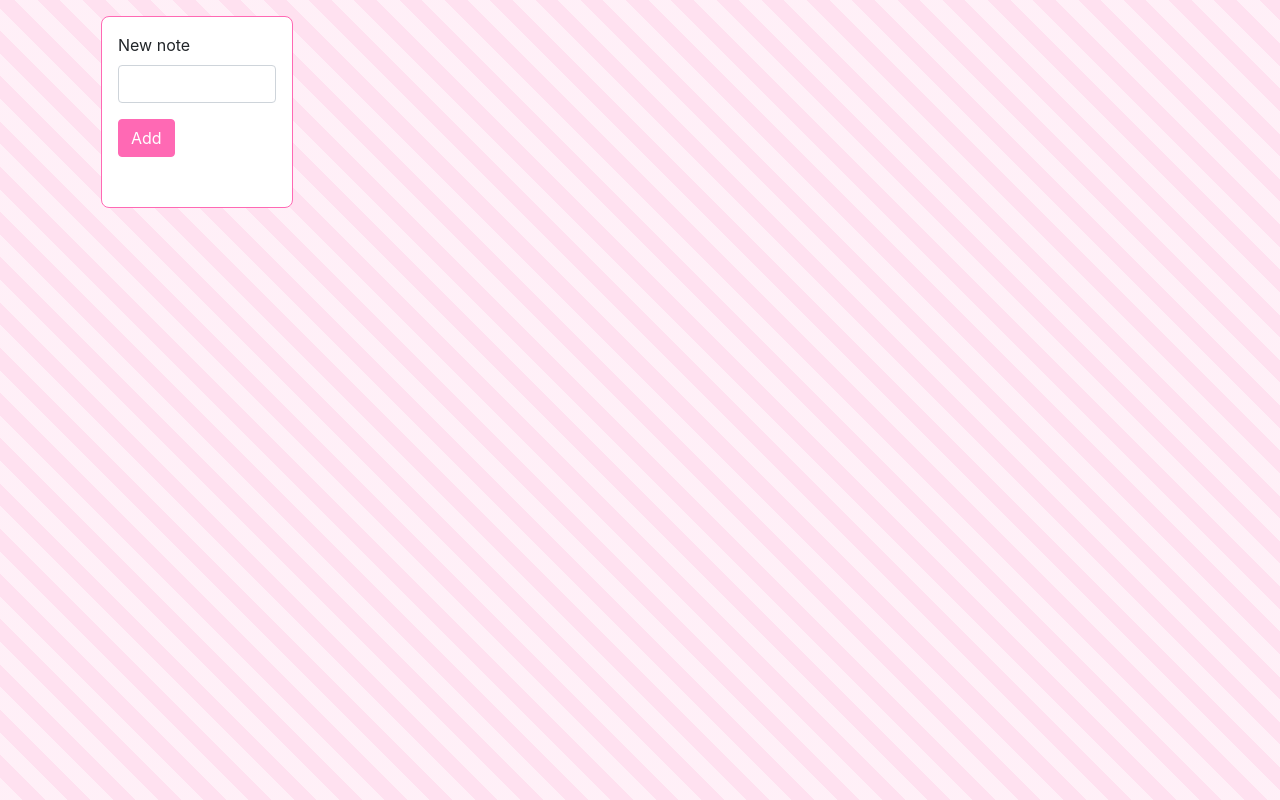
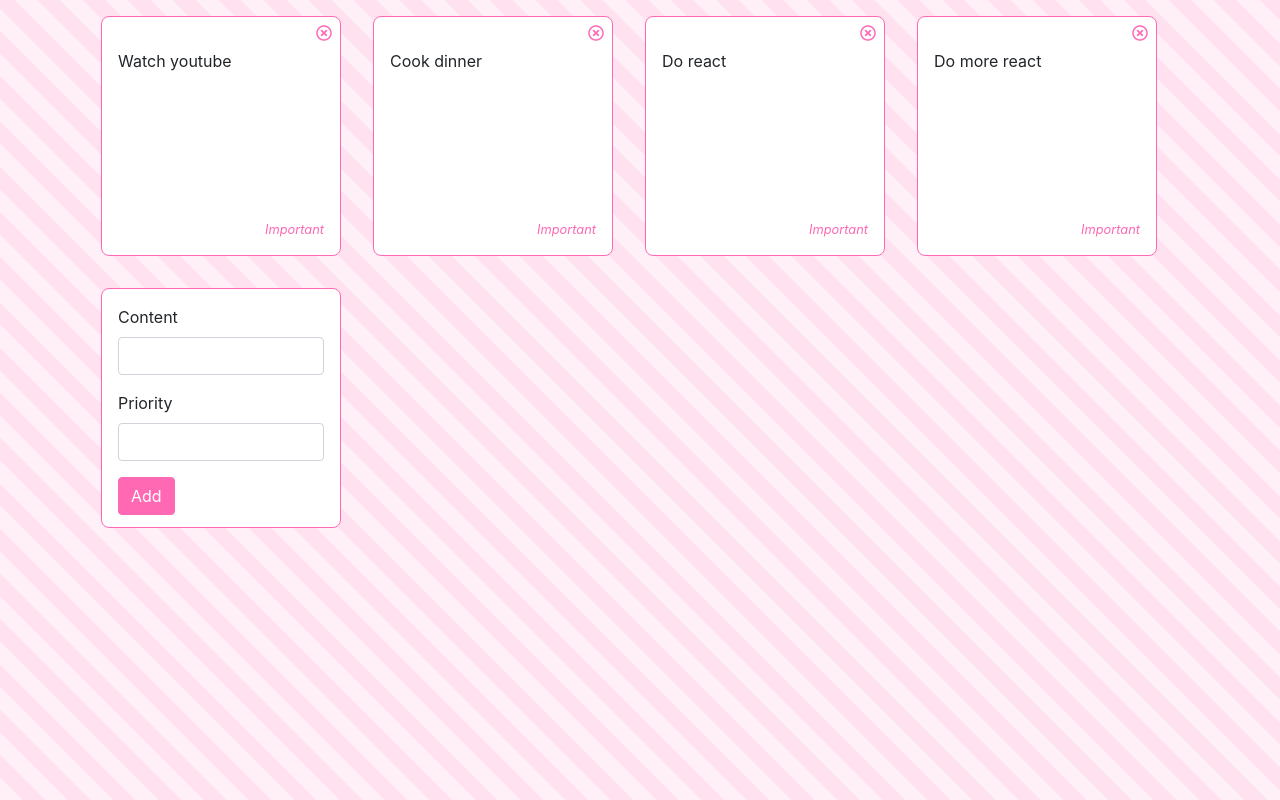
Before and after one commit to lytrung/todo-app, a React (Create React App) app: page / in a window 1280 px wide. Built offline with nearby package versions, Linux system fonts and the light colour scheme.

Commit message:
Edit in place

```diff
--- a/src/App.css
+++ b/src/App.css
@@ -10,24 +10,24 @@ body{
   );
   min-height: 100vh;
 }
-.notes{
+.todos{
   display: flex;
   flex-wrap: wrap;
 }
-.note{
-  flex: 0 0 12em;
+.todo{
+  flex: 0 0 15em;
   border:thin rgb(255,105,180) solid;
   border-radius: 0.5em;
   margin:1em;
   background-color: #fff;
   position: relative;
 }
-.note:after{
+.todo:after{
   content:'';
   display: block;
   padding-top: 100%;
 }
-.note-body{
+.todo-body{
   position: absolute;
   width: 100%;
   height: 100%;
@@ -36,16 +36,36 @@ body{
   padding:1em;
   box-sizing: border-box;
 }
-.note-remove{
+
+.todo-remove{
   color: rgb(255,105,180);
   font-size: 1em;
   position: absolute;
   top:0.5em;
   right:0.5em;
 }
-.btn-primary{
+
+.todo-content{
+  margin-top: 1em;
+}
+
+.todo-priority{
+  text-align: right;
+  font-size: 0.8em;
+  color: rgb(255,105,180);
+  font-style: italic;
+  position: absolute;
+
+  right:1rem;
+  bottom: 1rem;
+
+}
+
+.btn.btn-primary,.btn.btn-primary:hover,.btn.btn-primary:active:focus{
   background-color: rgb(255,105,180);
   border-color:rgb(255,105,180);
+  box-shadow: none !important;
+
 
 }
 .form-control:focus{
--- a/src/App.js
+++ b/src/App.js
@@ -1,79 +1,90 @@
 import React, {Component} from 'react';
 import './App.css';
-import NewNoteForm from './newNoteForm.js';
-import Note from './note.js';
+import NewTodoForm from './newTodoForm.js';
+import Todo from './todo.js';
 
 class App extends Component {
 
   constructor(props){
     super(props);
     this.state = {
-      notes : [
-        // {
-        //   id:1,
-        //   text: 'Watch youtube'
-        // },
-        // {
-        //   id:2,
-        //   text: 'Cook dinner'
-        // },
-        // {
-        //   id:3,
-        //   text: 'Do react'
-        // },
-        // {
-        //   id:4,
-        //   text: 'Do more react'
-        // }
+      todos : [
+        {
+          id:1,
+          content: 'Watch youtube',
+          priority: 'Important'
+        },
+        {
+          id:2,
+          content: 'Cook dinner',
+          priority: 'Important'
+        },
+        {
+          id:3,
+          content: 'Do react',
+          priority: 'Important'
+        },
+        {
+          id:4,
+          content: 'Do more react',
+          priority: 'Important'
+        }
       ],
-      newNoteInput:''
+
     };
   }
 
-  addNote = (note) => {
-    this.state.notes.push(note);
-    this.setState({notes:this.state.notes})
+  addTodo = (data) => {
+    var newTodo = {
+      id: Date.now(),
+      ...data
+    };
+    var todos = this.state.todos;
+
+    this.setState({
+      todos:[newTodo,...todos]
+    })
   }
 
-  removeNote = (noteId) => {
-    var filtered = this.state.notes.filter(function(item) {
-         return item.id !== noteId
+  removeTodo = (id) => {
+    var filteredItems = this.state.todos.filter(function(item) {
+         return item.id !== id
     });
-    this.setState({notes:filtered})
+    this.setState({todos:filteredItems})
   }
 
-  updateNote = (note) => {
-    var notes = this.state.notes;
-    var noteIndex = notes.findIndex(function(item){
-      return item.id == note.id
+  updateTodo = (id,data) => {
+    var todos = this.state.todos;
+    var index = todos.findIndex(function(item){
+      return item.id == id
     });
+    var updatedItem = {...todos[index],...data}
+    todos[index] = updatedItem;
 
-    notes[noteIndex].text = note.text;
-
-    this.setState({notes})
+    this.setState({todos})
   }
 
   render(){
       return (
           <div className="wrap">
             <div className="container">
-              <div className="notes">
+              <div className="todos">
                 {
-                  this.state.notes.map((note) => {
+                  this.state.todos.map((todo) => {
 
-                    var noteProps = {
-                      ...note,
-                      removeNote:this.removeNote,
-                      updateNote:this.updateNote,
-                      key:note.id
+                    var todoProps = {
+                      ...todo,
+                      removeTodo:this.removeTodo,
+                      updateTodo:this.updateTodo,
+                      key:todo.id
                     }
                     return (
-                      <Note {...noteProps}/>
+                      <Todo {...todoProps}/>
                     );
                   })
                 }
 
-                <NewNoteForm addNote={this.addNote} />
+                <NewTodoForm addTodo={this.addTodo}/>
               </div>
             </div>
           </div>
--- a/src/newNoteForm.js
+++ /dev/null
@@ -1,50 +0,0 @@
-import React, {Component} from 'react';
-
-class NewNoteForm extends Component {
-
-  constructor(props){
-    super(props);
-    this.state = {
-      newNoteInput:''
-    };
-  }
-
-  handleNoteInputChange = (e) => {
-    this.setState({
-      newNoteInput:e.target.value
-    })
-  }
-
-  handleAddNoteClick = (e) => {
-
-    e.preventDefault();
-
-    if(this.state.newNoteInput != ''){
-
-      this.props.addNote({
-        id: Date.now(),
-        text:this.state.newNoteInput
-      });
-      this.setState({newNoteInput:''})
-
-    }
-
-  }
-
-  render(){
-      return (
-        <div className="note new-note">
-          <form className="note-body">
-              <div className="form-group">
-                <label htmlFor="note-input">New note</label>
-                <input type="text" className="form-control" id="note-input" value={this.state.newNoteInput} onChange={this.handleNoteInputChange}/>
-              </div>
-              <button type="submit" className="btn btn-primary" id="add-note"  onClick={this.handleAddNoteClick}>Add</button>
-          </form>
-        </div>
-      );
-  }
-
-}
-
-export default NewNoteForm;
--- /dev/null
+++ b/src/newTodoForm.js
@@ -0,0 +1,64 @@
+import React, {Component} from 'react';
+
+class NewTodoForm extends Component {
+
+  constructor(props){
+    super(props);
+    this.state = {
+      contentInput:'',
+      priorityInput:''
+    };
+  }
+
+  handleContentInputChange = (e) => {
+    this.setState({
+      contentInput:e.target.value
+    })
+  }
+  handlePriorityInputChange = (e) => {
+    this.setState({
+      priorityInput:e.target.value
+    })
+  }
+
+  handleAddTodoClick = (e) => {
+
+    e.preventDefault();
+
+    if(this.state.contentInput != ''){
+
+      this.props.addTodo({
+        content:this.state.contentInput,
+        priority:this.state.priorityInput,
+      });
+
+      this.setState({
+        contentInput:'',
+        priorityInput:'',
+      })
+    }
+  }
+  render(){
+      return (
+
+        <div className="todo new-todo">
+          <form className="todo-body">
+              <div className="form-group">
+                <label htmlFor="content-input">Content</label>
+                <input value={this.state.contentInput} onChange={this.handleContentInputChange} type="text" className="form-control" id="content-input"/>
+              </div>
+
+              <div className="form-group">
+                <label htmlFor="priority-input">Priority</label>
+                <input value={this.state.priorityInput} onChange={this.handlePriorityInputChange} type="text" className="form-control" id="priority-input"/>
+              </div>
+
+              <button onClick={this.handleAddTodoClick} type="submit" id="add-todo" className="btn btn-primary">Add</button>
+          </form>
+        </div>
+      );
+  }
+
+}
+
+export default NewTodoForm;
--- a/src/note.js
+++ /dev/null
@@ -1,77 +0,0 @@
-import React, {Component} from 'react';
-
-class Note extends Component {
-
-  constructor(props){
-    super(props);
-    this.state = {
-      text:props.text,
-      beingEdited:false,
-    };
-
-    this.editedNoteInput = React.createRef();
-
-
-  }
-
-  handleNoteTextDoubleClick = () => {
-    this.setState({beingEdited:true});
-  }
-
-  handleEditedNoteInputChange = (e) => {
-    this.setState({
-      text:e.target.value
-    })
-  }
-
-  handleCancelUpdateNoteClick = (e) => {
-    this.setState({text:this.props.text,beingEdited:false});
-  }
-
-  handleUpdateNoteClick = (e) => {
-    e.preventDefault();
-    var note = {
-      id: this.props.id,
-      text:this.state.text
-    }
-    this.props.updateNote(note);
-    this.setState({beingEdited:false});
-  }
-  handleNoteRemoveClick = (e) => {
-    this.props.removeNote(this.props.id);
-  }
-
-  componentDidUpdate(prevProps) {
-
-    if (this.state.beingEdited) {
-      this.editedNoteInput.current.focus();
-    }
-  }
-  render(){
-      return (
-        <div className="note">
-          {
-            this.state.beingEdited ? (
-                <div className="note-body">
-                  <div className="form-group">
-                    <input type="text" ref={this.editedNoteInput} className="form-control" id="edited-note-input" value={this.state.text} onChange={this.handleEditedNoteInputChange} onBlur={this.handleEditedNoteInputBlur}/>
-                  </div>
-                  <button onClick={this.handleUpdateNoteClick} type="submit" className="btn btn-primary" id="update-note">Update</button>&nbsp;
-                  <button onClick={this.handleCancelUpdateNoteClick} type="submit" className="btn btn-primary" id="cancelupdate-note">Cancel</button>
-                </div>
-              ) : (
-                <div className="note-body">
-                  <i className="far fa-times-circle note-remove" onClick={this.handleNoteRemoveClick}></i>
-                  <div className="note-text" onDoubleClick={this.handleNoteTextDoubleClick}>
-                    {this.props.text}
-                  </div>
-                </div>
-              )
-          }
-        </div>
-      );
-  }
-
-}
-
-export default Note;
--- /dev/null
+++ b/src/todo.js
@@ -0,0 +1,72 @@
+import React, {Component} from 'react';
+
+class Todo extends Component {
+
+  constructor(props){
+    super(props);
+    this.state = {
+      content:props.content,
+      priority:props.priority,
+      isContentUpdated:false,
+      isPriorityUpdated:false,
+    };
+  }
+
+  handleContentDoubleClick = (e) => {
+    this.setState({isContentUpdated:true});
+  }
+  handlePriorityDoubleClick = (e) => {
+    this.setState({isPriorityUpdated:true});
+  }
+
+  handleContentInputChange = (e) => {
+    this.setState({
+      content:e.target.value
+    })
+  }
+  handlePriorityInputChange = (e) => {
+    this.setState({
+      priority:e.target.value
+    })
+  }
+
+  handleContentInputBlur = (e) => {
+    var id = this.props.id;
+    var data = {
+      content:this.state.content
+    }
+    this.props.updateTodo(id,data);
+    this.setState({isContentUpdated:false});
+  }
+  handlePriorityInputBlur = (e) => {
+    var id = this.props.id;
+    var data = {
+      priority:this.state.priority
+    }
+    this.props.updateTodo(id,data);
+    this.setState({isPriorityUpdated:false});
+  }
+
+  handleTodoRemoveClick = (e) => {
+    this.props.removeTodo(this.props.id);
+  }
+
+  render(){
+      return (
+        <div className="todo">
+          <div className="todo-body">
+            <i onClick={this.handleTodoRemoveClick} className="far fa-times-circle todo-remove"></i>
+            <div className="todo-content" onDoubleClick={this.handleContentDoubleClick}>
+              {(this.state.isContentUpdated == false) ? this.props.content : <input onChange={this.handleContentInputChange} onBlur={this.handleContentInputBlur} type="text" autoFocus className="form-control" value={this.state.content}/>}
+            </div>
+            <div className="todo-priority" onDoubleClick={this.handlePriorityDoubleClick}>
+              {(this.state.isPriorityUpdated == false) ? this.props.priority : <input onChange={this.handlePriorityInputChange} onBlur={this.handlePriorityInputBlur} type="text" autoFocus className="form-control form-control-sm" value={this.state.priority}/>}
+            </div>
+          </div>
+        </div>
+      );
+  }
+
+}
+
+export default Todo;
```
